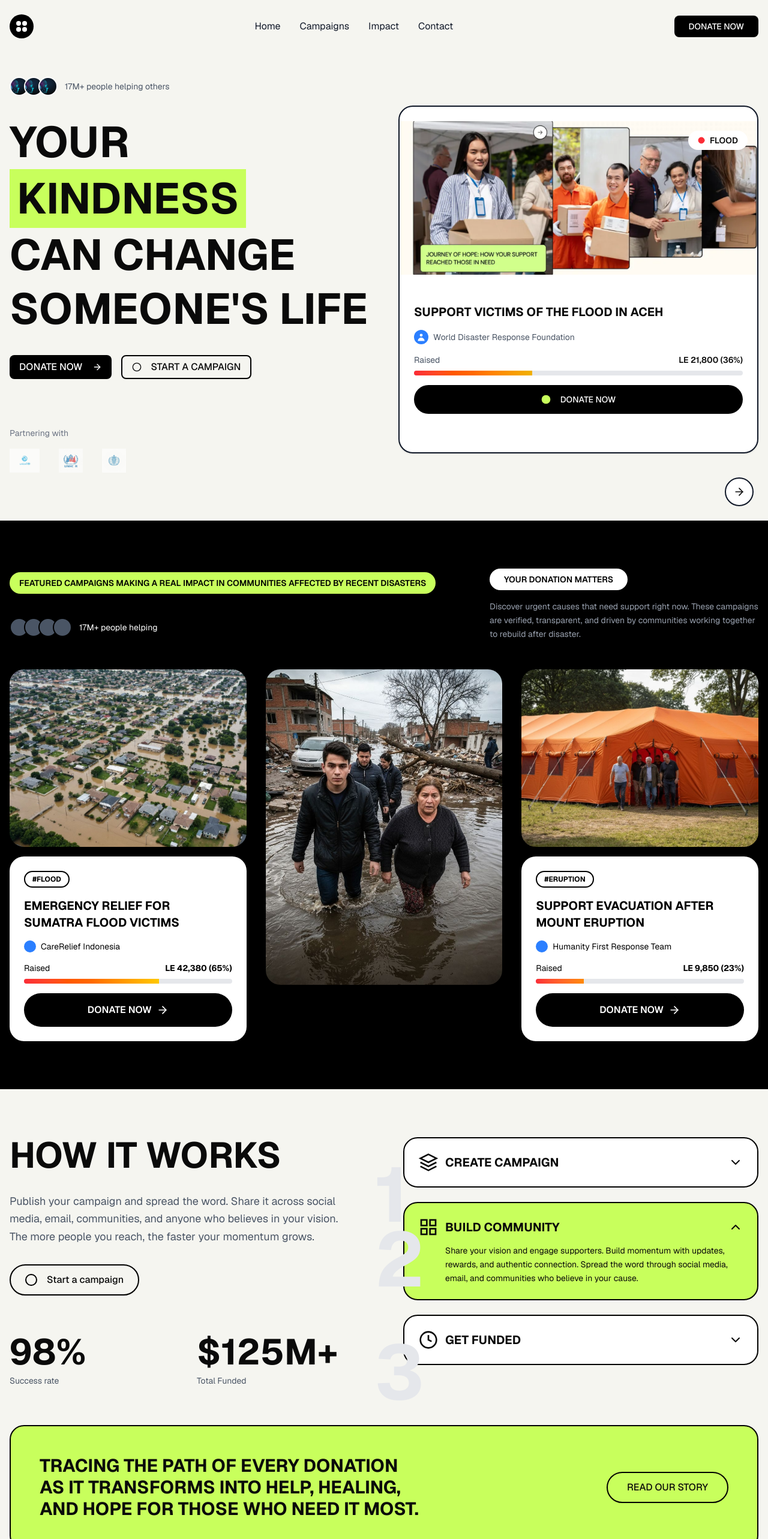
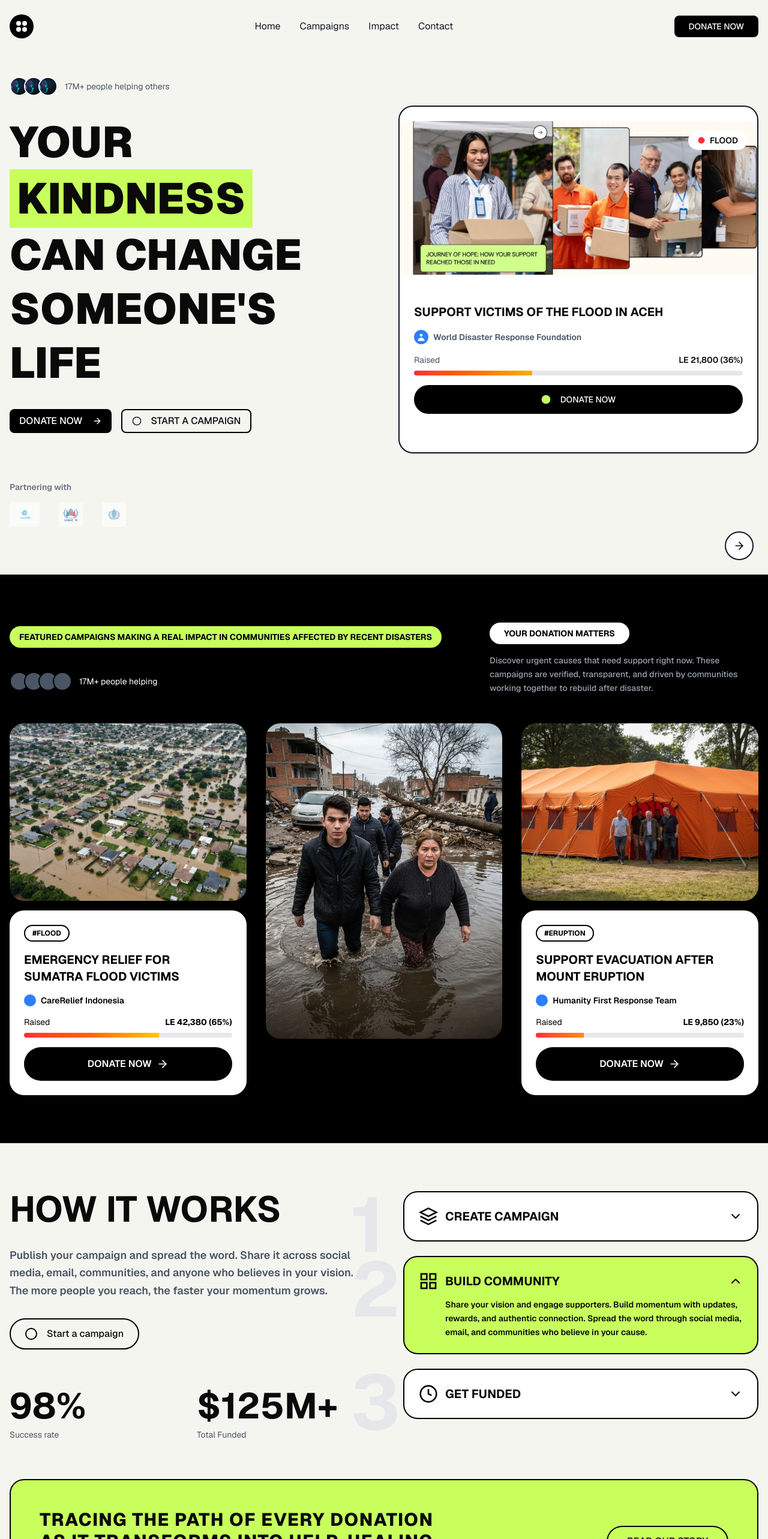
Before and after one commit to ojoedejen/The-Na-Iye-Jabbie-Foundation-NIJF-We, a Next.js app: page / in a window 1280 px wide. Shown: the top 2566 px of the page at 60% size. Built offline with nearby package versions, Linux system fonts and the light colour scheme.

Commit message:
chore: sync changes from main to project files
Co-authored-by: null <209897911+ojoedejen@users.noreply.github.com>

```diff
--- a/components/campaign-card.tsx
+++ b/components/campaign-card.tsx
@@ -49,7 +49,7 @@ export function CampaignCard({
               <path d="M10 9a3 3 0 100-6 3 3 0 000 6zm-7 9a7 7 0 1114 0H3z" />
             </svg>
           </div>
-          <span className="text-sm text-gray-600">{organization}</span>
+          <span className="text-sm text-gray-600 font-semibold">{organization}</span>
         </div>
 
         {/* Progress */}
--- a/components/cta-section.tsx
+++ b/components/cta-section.tsx
@@ -15,7 +15,7 @@ export function CTASection() {
           BECOME PART OF A<br />
           COMPASSIONATE COMMUNITY
         </h2>
-        <p className="text-xl text-gray-200 mb-10 max-w-3xl mx-auto">
+        <p className="text-xl text-gray-200 mb-10 max-w-3xl mx-auto font-semibold">
           Together, we can close the gap between those who want to help and those who urgently need it.
         </p>
 
--- a/components/featured-campaigns.tsx
+++ b/components/featured-campaigns.tsx
@@ -7,7 +7,7 @@ export function FeaturedCampaigns() {
         {/* Header */}
         <div className="flex flex-col lg:flex-row justify-between items-start lg:items-center gap-6 mb-12">
           <div className="flex-1">
-            <div className="bg-[#c8ff5c] text-black inline-block px-4 py-2 rounded-full text-sm font-semibold mb-4">
+            <div className="bg-[#c8ff5c] text-black inline-block px-4 py-2 rounded-full text-sm mb-4 font-bold">
               FEATURED CAMPAIGNS MAKING A REAL IMPACT IN COMMUNITIES AFFECTED BY RECENT DISASTERS
             </div>
 
@@ -23,10 +23,10 @@ export function FeaturedCampaigns() {
           </div>
 
           <div className="lg:max-w-md">
-            <button className="bg-white text-black px-6 py-2 rounded-full text-sm font-semibold mb-4">
+            <button className="bg-white text-black px-6 py-2 rounded-full text-sm mb-4 font-bold">
               YOUR DONATION MATTERS
             </button>
-            <p className="text-sm text-gray-400 leading-relaxed">
+            <p className="text-sm text-gray-400 leading-relaxed font-medium">
               Discover urgent causes that need support right now. These campaigns are verified, transparent, and driven
               by communities working together to rebuild after disaster.
             </p>
@@ -47,7 +47,7 @@ export function FeaturedCampaigns() {
               <h3 className="text-xl font-bold">EMERGENCY RELIEF FOR SUMATRA FLOOD VICTIMS</h3>
               <div className="flex items-center gap-2">
                 <div className="w-5 h-5 rounded-full bg-blue-500" />
-                <span className="text-sm">CareRelief Indonesia</span>
+                <span className="text-sm font-semibold">CareRelief Indonesia</span>
               </div>
               <div className="space-y-2">
                 <div className="flex justify-between text-sm">
@@ -88,7 +88,7 @@ export function FeaturedCampaigns() {
               <h3 className="text-xl font-bold">SUPPORT EVACUATION AFTER MOUNT ERUPTION</h3>
               <div className="flex items-center gap-2">
                 <div className="w-5 h-5 rounded-full bg-blue-500" />
-                <span className="text-sm">Humanity First Response Team</span>
+                <span className="text-sm font-semibold">Humanity First Response Team</span>
               </div>
               <div className="space-y-2">
                 <div className="flex justify-between text-sm">
--- a/components/footer.tsx
+++ b/components/footer.tsx
@@ -9,7 +9,7 @@ export function Footer() {
         <div className="grid md:grid-cols-3 gap-12 mb-16">
           {/* Sitemap */}
           <div>
-            <h3 className="text-sm font-semibold mb-6 text-gray-400">SITEMAP</h3>
+            <h3 className="text-sm mb-6 text-gray-400 font-bold">SITEMAP</h3>
             <ul className="space-y-3">
               <li>
                 <Link href="/" className="hover:text-gray-400 transition-colors">
@@ -36,7 +36,7 @@ export function Footer() {
 
           {/* Headquarters */}
           <div className="text-center">
-            <h3 className="text-sm font-semibold mb-6 text-gray-400">HEAD QUARTER OFFICE</h3>
+            <h3 className="text-sm mb-6 text-gray-400 font-bold">HEAD QUARTER OFFICE</h3>
             <address className="not-italic space-y-2 text-gray-300">
               <p>34 Marina View,</p>
               <p>Downtown Core Planning Area,</p>
@@ -56,7 +56,7 @@ export function Footer() {
 
           {/* Achievement */}
           <div className="text-right">
-            <h3 className="text-sm font-semibold mb-6 text-gray-400">ACHIEVEMENT</h3>
+            <h3 className="text-sm mb-6 text-gray-400 font-bold">ACHIEVEMENT</h3>
             <div className="inline-flex items-center gap-3 border-2 border-white rounded-full px-6 py-3">
               <div className="flex gap-1">
                 <div className="w-1 h-6 bg-white rounded-full" />
@@ -99,7 +99,7 @@ export function Footer() {
               <div className="w-4 h-4 bg-black rounded-full"></div>
             </div>
           </div>
-          <h2 className="text-6xl md:text-8xl font-bold tracking-wider">FUNDFLOW</h2>
+          <h2 className="text-6xl tracking-wider md:text-9xl font-black">FUNDFLOW</h2>
         </div>
       </div>
 
--- a/components/hero-section.tsx
+++ b/components/hero-section.tsx
@@ -32,7 +32,7 @@ export function HeroSection() {
             </div>
 
             {/* Main Headline */}
-            <h1 className="text-6xl md:text-7xl font-bold leading-tight text-balance">
+            <h1 className="text-6xl md:text-7xl leading-tight text-balance font-black">
               YOUR <span className="bg-[#c8ff5c] px-3 py-1 inline-block">KINDNESS</span>
               <br />
               CAN CHANGE
@@ -61,7 +61,7 @@ export function HeroSection() {
 
             {/* Partner Logos */}
             <div className="pt-12">
-              <p className="text-sm text-gray-500 mb-4">Partnering with</p>
+              <p className="text-sm text-gray-500 mb-4 font-semibold">Partnering with</p>
               <div className="flex flex-wrap items-center gap-8">
                 <img src="/unicef-logo.png" alt="UNICEF" className="h-10 opacity-60" />
                 <img src="/unhcr-logo.jpg" alt="UNHCR" className="h-10 opacity-60" />
--- a/components/how-it-works.tsx
+++ b/components/how-it-works.tsx
@@ -56,7 +56,7 @@ export function HowItWorks() {
           <div className="space-y-8">
             <h2 className="text-5xl md:text-6xl font-bold">HOW IT WORKS</h2>
 
-            <p className="text-lg text-gray-600 leading-relaxed max-w-xl text-balance">
+            <p className="text-lg text-gray-600 leading-relaxed max-w-xl text-balance font-semibold">
               Publish your campaign and spread the word. Share it across social media, email, communities, and anyone
               who believes in your vision. The more people you reach, the faster your momentum grows.
             </p>
@@ -82,7 +82,7 @@ export function HowItWorks() {
           <div className="space-y-6">
             {steps.map((step) => (
               <div key={step.number} className="relative">
-                <div className="absolute -left-12 top-8 text-9xl font-bold text-gray-200 hidden lg:block">
+                <div className="absolute -left-12 top-8 text-9xl font-bold text-gray-200 hidden lg:block my-[-40px] mx-[-40px] mb-[-90px] py-0">
                   {step.number}
                 </div>
                 <button
@@ -103,7 +103,7 @@ export function HowItWorks() {
                     )}
                   </div>
                   {expandedStep === step.number && (
-                    <p className="text-sm leading-relaxed pl-11 animate-in slide-in-from-top-2 duration-300">
+                    <p className="text-sm leading-relaxed pl-11 animate-in slide-in-from-top-2 duration-300 font-semibold">
                       {step.description}
                     </p>
                   )}
@@ -117,7 +117,7 @@ export function HowItWorks() {
         <div className="mt-16 relative">
           <div className="bg-[#c8ff5c] border-2 border-black rounded-3xl p-8 lg:p-12">
             <div className="flex flex-col lg:flex-row items-center justify-between gap-6">
-              <h3 className="text-2xl md:text-3xl font-bold max-w-3xl text-balance">
+              <h3 className="text-2xl max-w-3xl text-balance font-extrabold md:text-3xl tracking-wider">
                 TRACING THE PATH OF EVERY DONATION AS IT TRANSFORMS INTO HELP, HEALING, AND HOPE FOR THOSE WHO NEED IT
                 MOST.
               </h3>
--- a/components/testimonials-section.tsx
+++ b/components/testimonials-section.tsx
@@ -14,7 +14,7 @@ export function TestimonialsSection() {
             <span className="text-white font-semibold">TESTIMONIAL</span>
           </div>
           <h2 className="text-5xl md:text-6xl font-bold text-white mb-6">WHAT PEOPLE SAY ABOUT US</h2>
-          <p className="text-gray-300 max-w-2xl mx-auto text-lg">
+          <p className="text-gray-300 max-w-2xl mx-auto text-lg font-semibold">
             Hear real stories and experiences from donors and beneficiaries who trust Fundflow to make every
             contribution meaningful.
           </p>
@@ -41,7 +41,7 @@ export function TestimonialsSection() {
 
           {/* Card 2 - Lime Green (Featured) */}
           <div className="bg-[#c8ff5c] border-2 border-black rounded-3xl p-8 space-y-6">
-            <p className="text-black leading-relaxed">
+            <p className="text-black leading-relaxed font-semibold">
               "Working on the ground, I've seen firsthand how difficult it can be to ensure that aid truly reaches the
               people who need it most. With Fundflow, that challenge became significantly easier. The platform provides
               real-time transparency, clear communication, and reliable tracking that gives both donors and field
```
